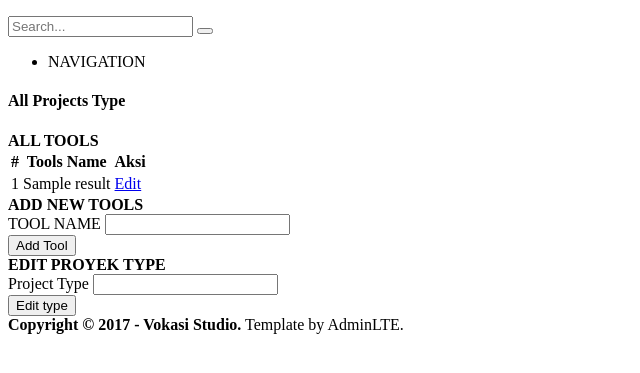
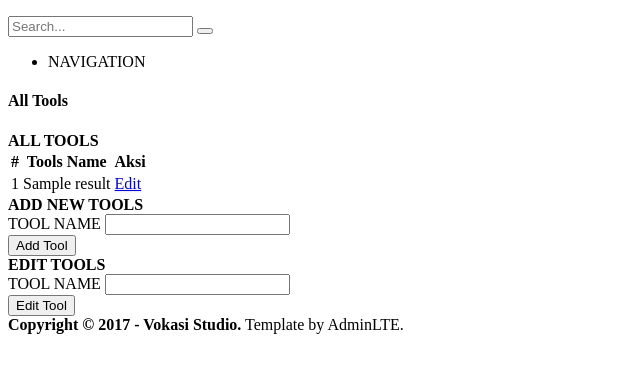
Before and after one commit to hvernanda/vokasistudio, a PHP site: the page made by application/views/dashboard/manajer/all_tools.php in a window 1280 px wide. Shown: the part 182-555 px from the top of the page, without its empty margins (0-640 px from the left). Run offline with PHP 8.4, Linux system fonts and the light colour scheme; the template is opened without the code that fills it: most values are stand-ins (such as "Sample title", 1, 10 or a date in 2020); data that the repository does not hold is empty.

Commit message:
edit tool done

```diff
--- a/application/views/dashboard/manajer/all_skill.php
+++ b/application/views/dashboard/manajer/all_skill.php
@@ -1,6 +1,6 @@
 <div class="row">
     <div class="col-md-6">
-        <h4>All Projects Type</h4>
+        <h4>All Skills</h4>
     </div>
 </div>
 <div class="row">
--- a/application/views/dashboard/manajer/all_tools.php
+++ b/application/views/dashboard/manajer/all_tools.php
@@ -1,6 +1,6 @@
 <div class="row">
     <div class="col-md-6">
-        <h4>All Projects Type</h4>
+        <h4>All Tools</h4>
     </div>
 </div>
 <div class="row">
@@ -53,21 +53,21 @@
     </div>
 
     <div id="ptype" class="panel panel-default">
-      <div class="panel-heading"><b>EDIT PROYEK TYPE</b></div>
+      <div class="panel-heading"><b>EDIT TOOLS</b></div>
       <div class="panel-body">
-          <?php echo form_open('project/edit_type') ;?>
-          <?php if($this->session->flashdata('warning_edit_type')){ ?>
+          <?php echo form_open('staff/edit_tool') ;?>
+          <?php if($this->session->flashdata('warning_edit_tools')){ ?>
             <div class="alert alert-danger">
-              <?php echo $this->session->flashdata('warning_edit_type') ;?>
+              <?php echo $this->session->flashdata('warning_edit_tools') ;?>
             </div>
           <?php } ?>
             <div class="form-group">
-              <label>Project Type</label>
+              <label>TOOL NAME</label>
               <input type="text" name="name" class="form-control" id="name_edit" required/>
             </div>
             <div class="form-group">
-              <input type="hidden" name="id_type" id="id_type_edit"/>
-              <input type="submit" name="submit" class="btn btn-warning" value="Edit type" />
+              <input type="hidden" name="id_tool" id="id_type_edit"/>
+              <input type="submit" name="submit" class="btn btn-warning" value="Edit Tool" />
             </div>
           <?php echo form_close() ;?>
       </div>
--- a/application/views/dashboard/manajer/sidebar.php
+++ b/application/views/dashboard/manajer/sidebar.php
@@ -60,12 +60,12 @@
     </li>
     <li>
       <a href="<?php echo base_url('staff/all_tool') ;?>">
-        <i class="fa fa-circle"></i> Add Tools
+        <i class="fa fa-circle"></i> Semua Tools
       </a>
     </li>
     <li>
       <a href="<?php echo base_url('staff/all_skill') ;?>">
-        <i class="fa fa-circle"></i> Add Skill
+        <i class="fa fa-circle"></i> Semua Skills
       </a>
     </li>
   </ul>
```
Also changed, not shown: application/controllers/Staff.php (+26 -2 lines), application/models/staff_model.php (+11 -0 lines).
